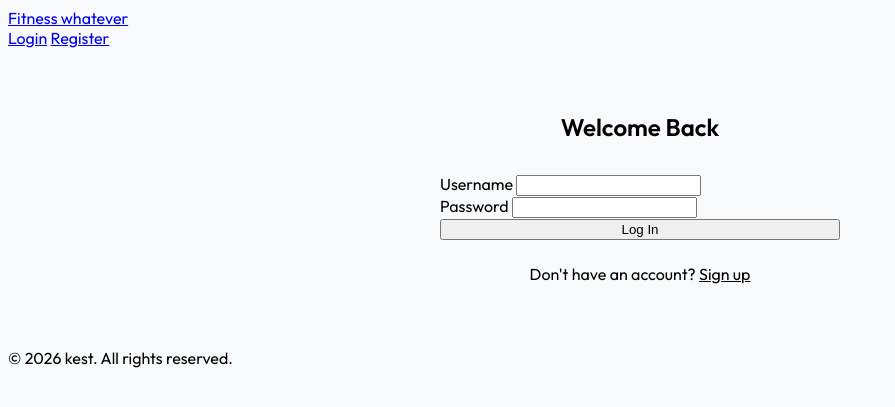
After one commit to Paperdasher/kest_seanyutot_kalimulk_evank43_thomasm292, a Flask app: page /login in a window 1280 px wide. The commit adds this page. Shown: the top 407 px of the page, without its empty margins (0-895 px from the left). Run offline with Flask 3, Linux system fonts and the light colour scheme.

Commit message:
Added html pages from Mackey's old project

```diff
--- /dev/null
+++ b/app/templates/base.html
@@ -0,0 +1,36 @@
+<!DOCTYPE html>
+<html lang="en">
+
+<head>
+    <meta charset="UTF-8">
+    <meta name="viewport" content="width=device-width, initial-scale=1.0">
+    <title>{% block title %}tummi{% endblock %}</title>
+    <link rel="preconnect" href="https://fonts.googleapis.com">
+    <link rel="preconnect" href="https://fonts.gstatic.com" crossorigin>
+    <link href="https://fonts.googleapis.com/css2?family=Outfit:wght@300;400;600&display=swap" rel="stylesheet">
+    <link rel="stylesheet" href="{{ url_for('static', filename='css/style.css') }}">
+</head>
+
+<body>
+    <nav class="navbar">
+        <div class="nav-brand">
+            <a href="{{ url_for('index') }}">Fitness whatever</a>
+        </div>
+        <div class="nav-links">
+            {% if session.get('username') %}
+            <a href="{{ url_for('logout') }}">Logout</a>
+            {% else %}
+            <a href="{{ url_for('login') }}">Login</a>
+            <a href="{{ url_for('register') }}">Register</a>
+            {% endif %}
+        </div>
+    </nav>
+    <main class="container">
+        {% block content %}{% endblock %}
+    </main>
+    <footer>
+        <p>&copy; 2026 kest. All rights reserved.</p>
+    </footer>
+</body>
+
+</html>
--- /dev/null
+++ b/app/templates/css/style.css
@@ -0,0 +1,9 @@
+body {
+    font-family: 'Outfit', sans-serif;
+    background-color: #f8f9fa;
+}
+
+error-msg{
+    color:red;
+    margin-bottom: 5%;
+}
--- a/app/templates/home.html
+++ b/app/templates/home.html
@@ -7,7 +7,7 @@
 </head>
 
 <body>
-    <h1> Hello! </h1>
+    <h1> Hello {{ username }}! </h1>
 </body>
 
 </html>
--- /dev/null
+++ b/app/templates/login.html
@@ -0,0 +1,33 @@
+{% extends "base.html" %}
+
+{% block title %}Login - tummi{% endblock %}
+
+{% block content %}
+<div style="max-width: 400px; margin: 4rem auto;">
+    <div class="card">
+        <h2 style="text-align: center; margin-bottom: 2rem;">Welcome Back</h2>
+
+        {% if error %}
+        <div class="error-msg">
+            {{ error }}
+        </div>
+        {% endif %}
+
+        <form action="{{ url_for('login') }}" method="POST">
+            <div class="form-group">
+                <label for="username">Username</label>
+                <input type="text" id="username" name="username" required>
+            </div>
+            <div class="form-group">
+                <label for="password">Password</label>
+                <input type="password" id="password" name="password" required>
+            </div>
+            <button type="submit" class="btn" style="width: 100%;">Log In</button>
+        </form>
+
+        <p style="text-align: center; margin-top: 1.5rem; color: var(--text-muted);">
+            Don't have an account? <a href="{{ url_for('register') }}" style="color: var(--primary-color);">Sign up</a>
+        </p>
+    </div>
+</div>
+{% endblock %}
```
Also changed, not shown: app/templates/register.html (added, +33 -0 lines).
